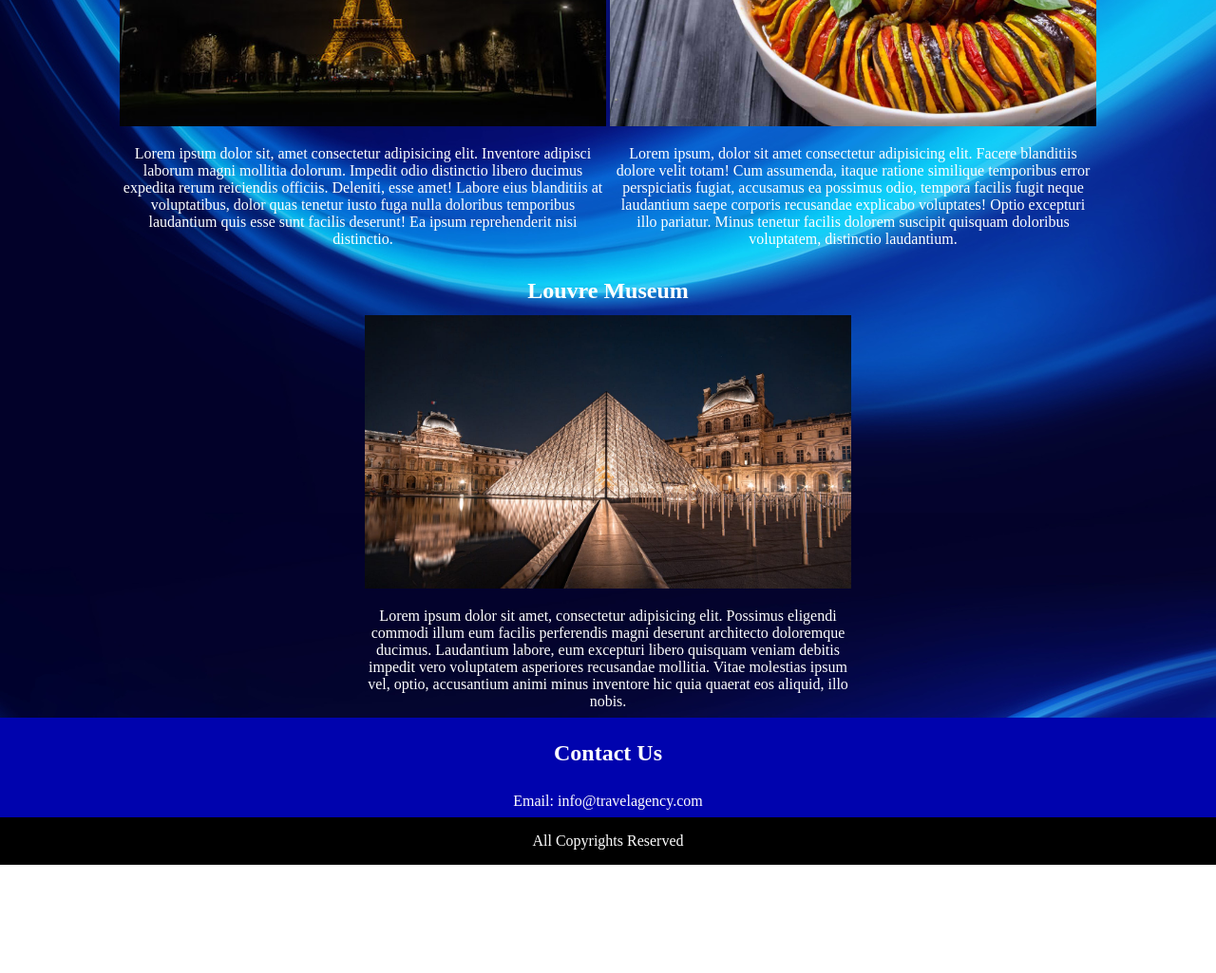
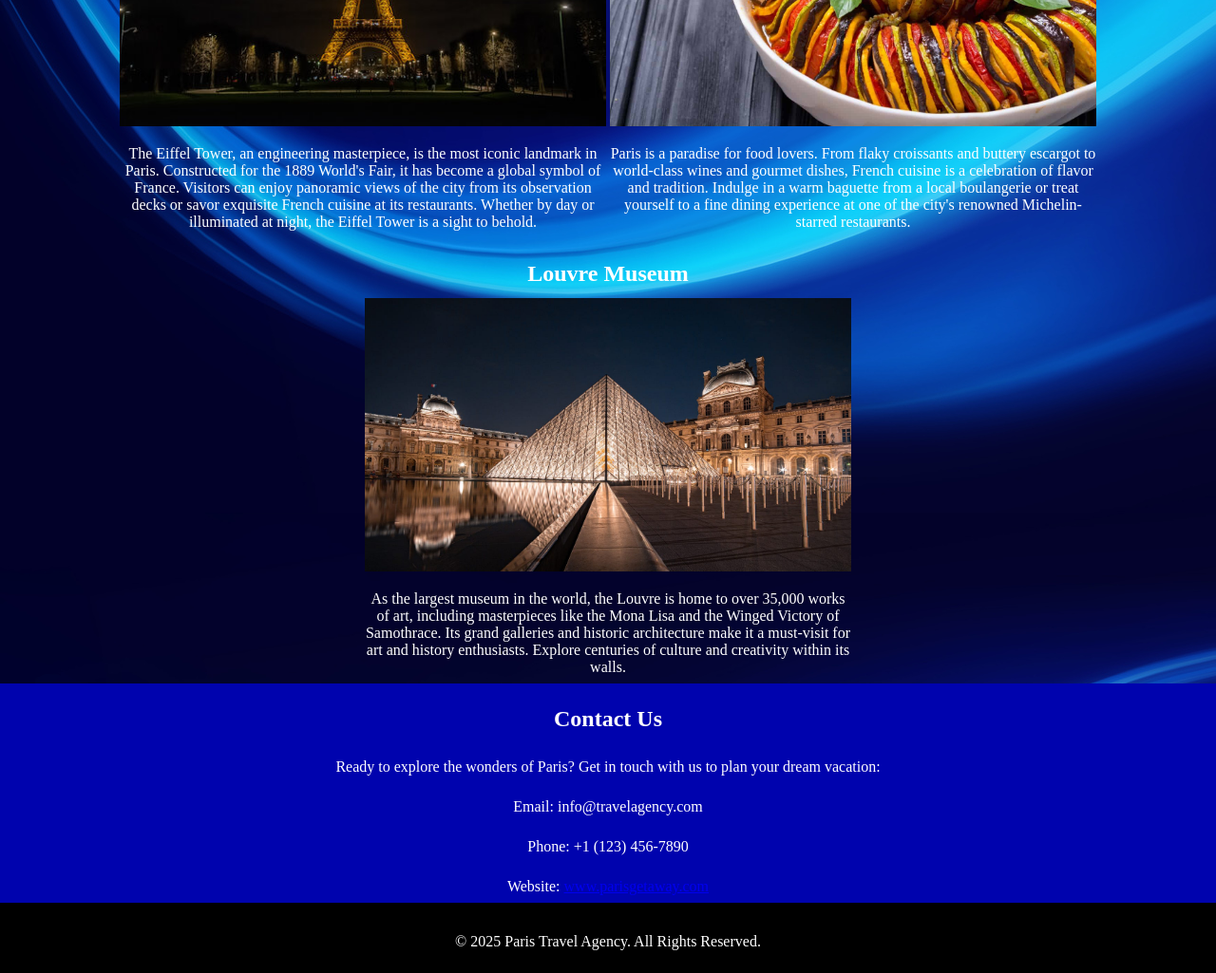
Before and after one commit to krutarth3238/Travel-Agency, a plain HTML site: page paris.html in a window 1280 px wide. Shown: the part 540-1565 px from the top of the page at 95% size. Before the commit the page ends 1451 px from the top, so only its background shows below. Drawn offline with Linux system fonts and the light colour scheme.

Commit message:
Update paris.html

```diff
--- a/paris.html
+++ b/paris.html
@@ -7,48 +7,54 @@
     <title>Paris</title>
 </head>
 <body>
-    <div class = "hdr-bg"></div>
-    <header id = "hdr">
-        <div class = "hdr">
-            <h1>Paris : City of Love</h1>
-            <p>Lorem ipsum dolor sit amet consectetur adipisicing elit. Omnis fugiat non tempore odit, modi aperiam, exercitationem culpa eum, ea soluta eaque ducimus nostrum sit. Laborum quisquam pariatur vero quis modi.</p>
+    <div class="hdr-bg"></div>
+    <header id="hdr">
+        <div class="hdr">
+            <h1>Paris: City of Love</h1>
+            <p>
+                Paris is a timeless destination that enchants visitors with its stunning landmarks, romantic atmosphere, and vibrant culture. From the sparkling Seine River to the bustling streets filled with art, fashion, and history, Paris offers a journey like no other.
+            </p>
         </div>
     </header>
 
-    <section class = "eiffelt">
+    <section class="eiffelt">
         <h2>Eiffel Tower</h2>
         <img src="eiffelt.jpg" alt="Eiffel Tower">
         <p>
-            Lorem ipsum dolor sit, amet consectetur adipisicing elit. Inventore adipisci laborum magni mollitia dolorum. Impedit odio distinctio libero ducimus expedita rerum reiciendis officiis. Deleniti, esse amet! Labore eius blanditiis at voluptatibus, dolor quas tenetur iusto fuga nulla doloribus temporibus laudantium quis esse sunt facilis deserunt! Ea ipsum reprehenderit nisi distinctio.
+            The Eiffel Tower, an engineering masterpiece, is the most iconic landmark in Paris. Constructed for the 1889 World's Fair, it has become a global symbol of France. Visitors can enjoy panoramic views of the city from its observation decks or savor exquisite French cuisine at its restaurants. Whether by day or illuminated at night, the Eiffel Tower is a sight to behold.
         </p>
     </section>
 
-    <section class = "frenchfood">
+    <section class="frenchfood">
         <h2>French Cuisine</h2>
         <img src="frenchfood.jpg" alt="Ratatouille">
         <p>
-            Lorem ipsum, dolor sit amet consectetur adipisicing elit. Facere blanditiis dolore velit totam! Cum assumenda, itaque ratione similique temporibus error perspiciatis fugiat, accusamus ea possimus odio, tempora facilis fugit neque laudantium saepe corporis recusandae explicabo voluptates! Optio excepturi illo pariatur. Minus tenetur facilis dolorem suscipit quisquam doloribus voluptatem, distinctio laudantium.
+            Paris is a paradise for food lovers. From flaky croissants and buttery escargot to world-class wines and gourmet dishes, French cuisine is a celebration of flavor and tradition. Indulge in a warm baguette from a local boulangerie or treat yourself to a fine dining experience at one of the city's renowned Michelin-starred restaurants.
         </p>
     </section>
 
-    <section class = "louvre">
+    <section class="louvre">
         <h2>Louvre Museum</h2>
         <img src="louvre.jpg" alt="Louvre Museum">
         <p>
-            Lorem ipsum dolor sit amet, consectetur adipisicing elit. Possimus eligendi commodi illum eum facilis perferendis magni deserunt architecto doloremque ducimus. Laudantium labore, eum excepturi libero quisquam veniam debitis impedit vero voluptatem asperiores recusandae mollitia. Vitae molestias ipsum vel, optio, accusantium animi minus inventore hic quia quaerat eos aliquid, illo nobis.
+            As the largest museum in the world, the Louvre is home to over 35,000 works of art, including masterpieces like the Mona Lisa and the Winged Victory of Samothrace. Its grand galleries and historic architecture make it a must-visit for art and history enthusiasts. Explore centuries of culture and creativity within its walls.
         </p>
     </section>
 
     <section class="contact" id="contact">
         <div class="content-wrap">
             <h2>Contact Us</h2>
+            <p>
+                Ready to explore the wonders of Paris? Get in touch with us to plan your dream vacation:
+            </p>
             <p>Email: info@travelagency.com</p>
+            <p>Phone: +1 (123) 456-7890</p>
+            <p>Website: <a href="https://www.parisgetaway.com">www.parisgetaway.com</a></p>
         </div>
     </section>
 
     <footer>
-        All Copyrights Reserved
+        <p>© 2025 Paris Travel Agency. All Rights Reserved.</p>
     </footer>
-
 </body>
 </html>
```
